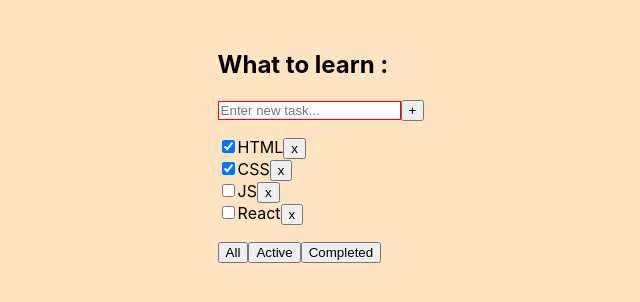
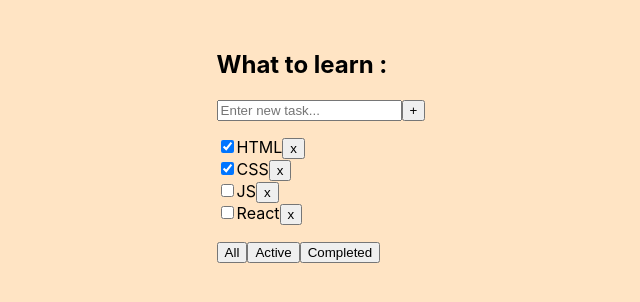
Before and after one commit to Denowich/My-todolist-TEST, a React (Create React App) app: page / in a window 1280 px wide. Shown: the top 302 px of the page, without its empty margins (294-934 px from the left). Built offline with nearby package versions, Linux system fonts and the light colour scheme.

Commit message:
add error, useState(null)

```diff
--- a/src/Todolist.tsx
+++ b/src/Todolist.tsx
@@ -19,15 +19,18 @@ type PropsType = {
 export function Todolist(props: PropsType) {
 
   let [newTaskTitle, setNewTaskTitle] = useState('');
+  let [error, setError] = useState<string | null>(null);
 
 
   const onChangeNewTaskTitleHandler = (e: ChangeEvent<HTMLInputElement>) => setNewTaskTitle(e.currentTarget.value)
   const onKeyDownHandler = (e: KeyboardEvent<HTMLInputElement>) => {
+    setError(null)
     if (e.ctrlKey && e.code === 'Enter') {
       if (newTaskTitle.trim() !== '') {
         props.addTask(newTaskTitle.trim())
         setNewTaskTitle('')
       }
+      setError('Title is required')
     }
   }
   const addTask = () => {
@@ -35,6 +38,7 @@ export function Todolist(props: PropsType) {
       props.addTask(newTaskTitle.trim())
       setNewTaskTitle('')
     }
+    setError('Title is required')
   }
   const onClickAllHandler = () => props.changefilter('all')
   const onClickActiveHandler = () => props.changefilter('active')
@@ -48,11 +52,12 @@ export function Todolist(props: PropsType) {
       <div>
         <input value={newTaskTitle}
           onChange={onChangeNewTaskTitleHandler}
-          className="error"
+          className={error ? "error" : ''}
           onKeyDown={onKeyDownHandler}
           placeholder="Enter new task..."
         />
         <button onClick={addTask}>+</button>
+        {error && <div className="error-message">{error}</div>}
       </div>
       <ul>
         {
```
